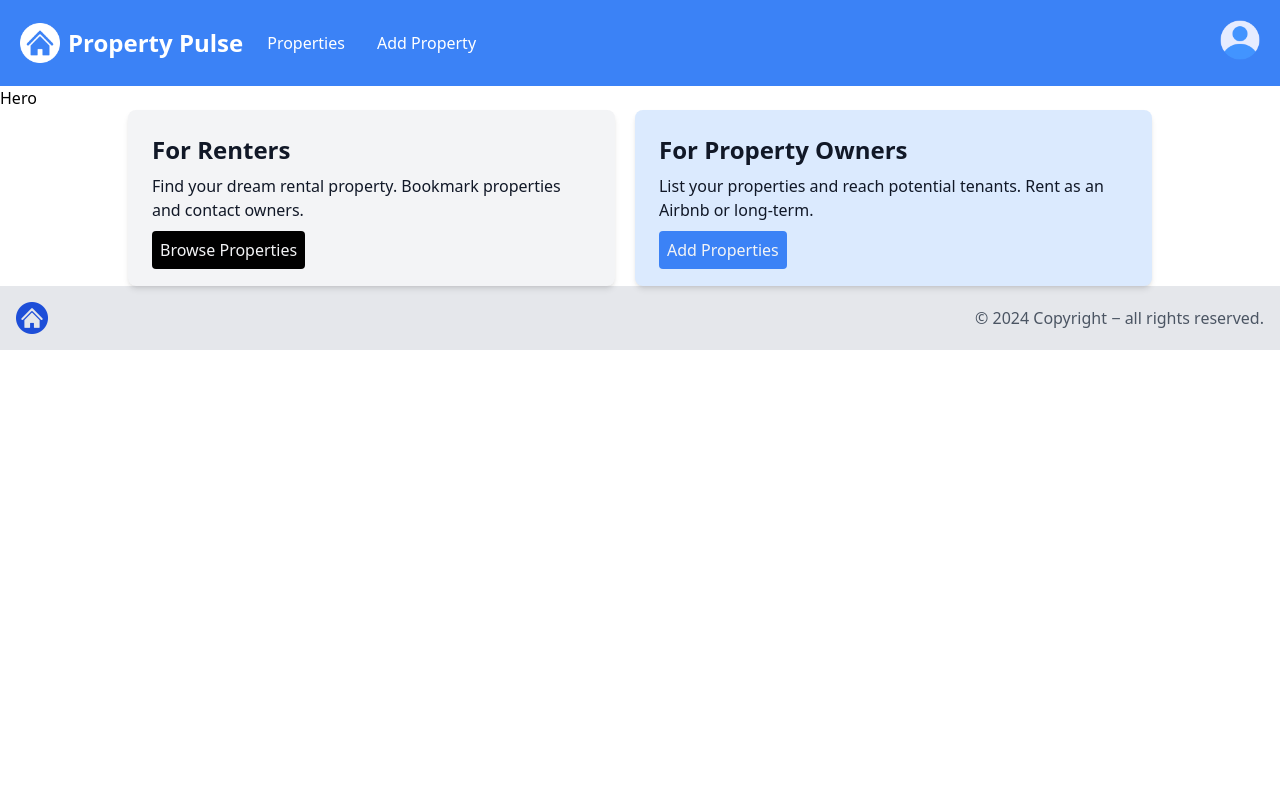
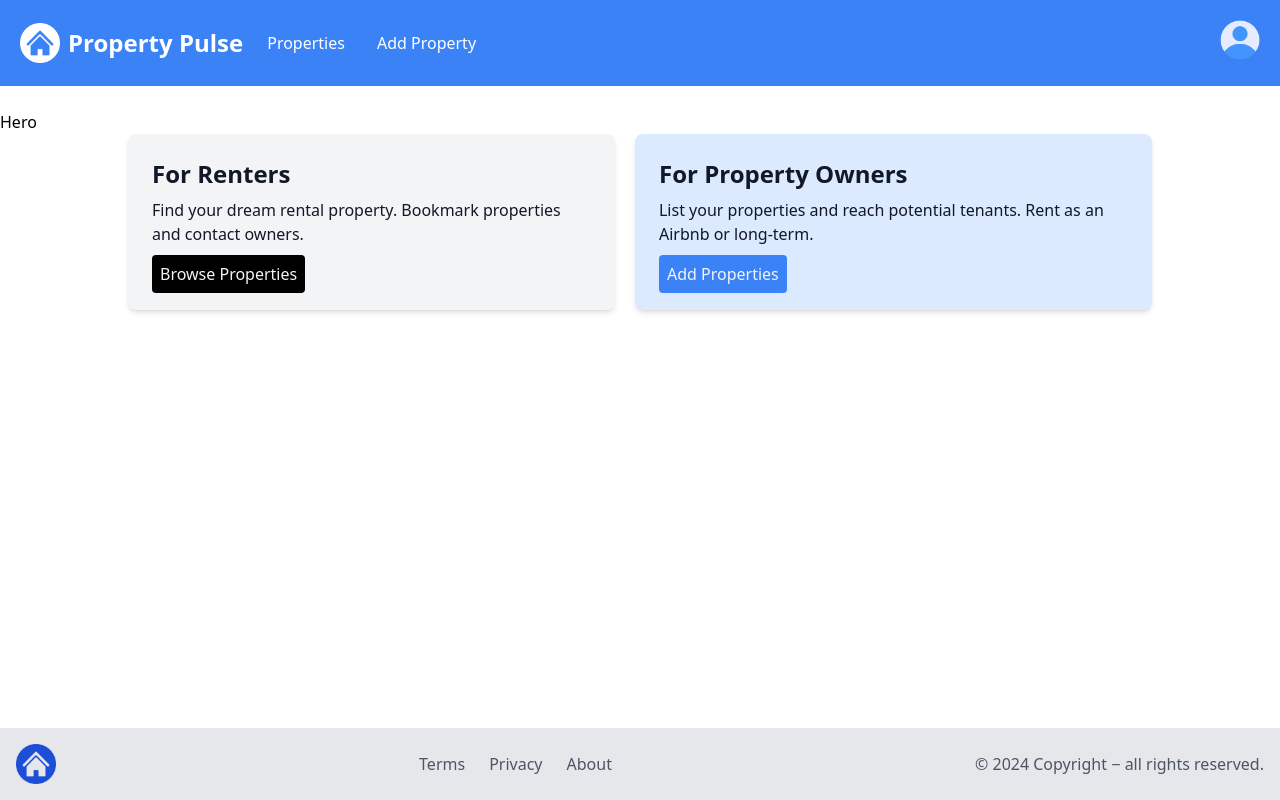
Before and after one commit to D10f/property-pulse, a Next.js app: page / in a window 1280 px wide. Built offline with nearby package versions, Linux system fonts and the light colour scheme.

Commit message:
Update footer to be sticky at the bottom of the window

```diff
--- a/src/app/layout.tsx
+++ b/src/app/layout.tsx
@@ -18,11 +18,9 @@ const MainLayout = ({ children }: { children: React.ReactNode }) => {
     return (
         <html lang="en">
             <body>
-                <main>
-                    <Navbar />
-                    {children}
-                    <Footer />
-                </main>
+                <Navbar />
+                <main className="py-6">{children}</main>
+                <Footer />
             </body>
         </html>
     );
--- a/src/components/Footer.tsx
+++ b/src/components/Footer.tsx
@@ -1,16 +1,35 @@
-import Link from "next/link";
 import Image from "next/image";
 import logo from "@/assets/images/logo.png";
+import Link from "next/link";
 
 const Footer = () => {
     const currentYear = new Date().getFullYear();
     return (
-        <footer className="bg-gray-200 py-4 mt-auto">
-            <div className="container mx-auto flex items-center justify-between px-4">
-                <Image className="h-8 w-auto" src={logo} alt="Property Pulse logo" />
-                <span className="text-gray-600">
-                    &copy; {currentYear} Copyright &minus; all rights reserved.
-                </span>
+        <footer className="bg-gray-200 text-gray-600 py-4 mt-auto fixed inset-x-0 bottom-0">
+            <div className="container mx-auto flex flex-col lg:flex-row gap-4 lg:gap-0 items-center justify-between px-4">
+                <Link href="/">
+                    <Image className="h-10 w-auto" src={logo} alt="Property Pulse logo" />
+                </Link>
+
+                <ul className="flex gap-6 justify-between items-center">
+                    <li>
+                        <Link className="hover:text-gray-900" href="#">
+                            Terms
+                        </Link>
+                    </li>
+                    <li>
+                        <Link className="hover:text-gray-900" href="#">
+                            Privacy
+                        </Link>
+                    </li>
+                    <li>
+                        <Link className="hover:text-gray-900" href="#">
+                            About
+                        </Link>
+                    </li>
+                </ul>
+
+                <span>&copy; {currentYear} Copyright &minus; all rights reserved.</span>
             </div>
         </footer>
     );
```
